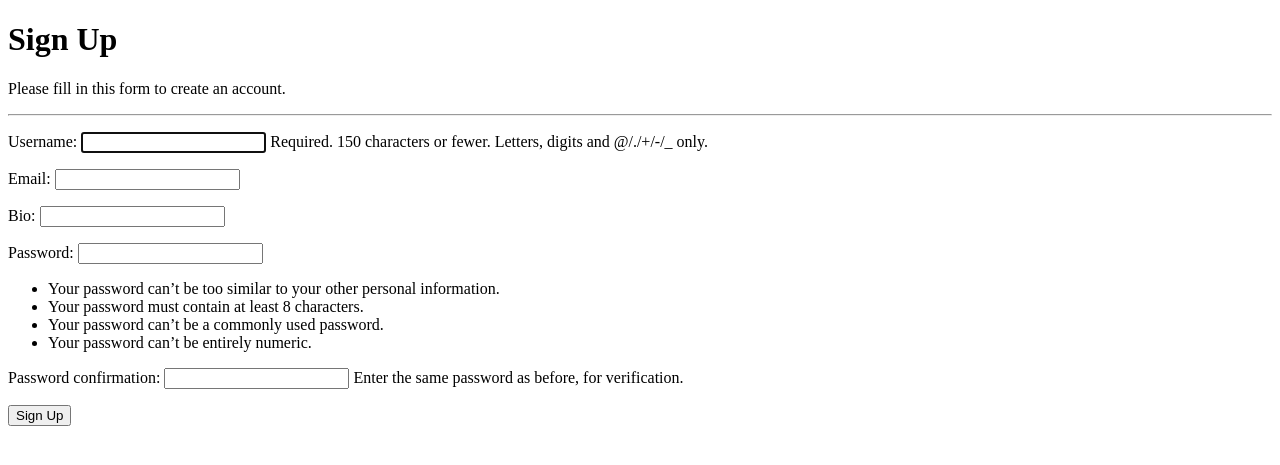
After one commit to yashkabra007/Musico, a Django app: page /signup/ in a window 1280 px wide. The commit adds this page. Shown: the top 465 px of the page. Run offline with Django 3.2, Linux system fonts and the light colour scheme.

Commit message:
made signup form

```diff
--- /dev/null
+++ b/music/forms.py
@@ -0,0 +1,13 @@
+from django import forms
+from django.contrib.auth.forms import UserCreationForm
+from django.contrib.auth.models import User
+
+
+class SignUpForm(UserCreationForm):
+    # profile_photo = forms.FileField()
+    bio = forms.CharField(max_length=20)
+    email = forms.EmailField(max_length=25)
+
+    class Meta:
+        model = User
+        fields = ('username', 'email', 'bio', 'password1', 'password2')
--- a/music/models.py
+++ b/music/models.py
@@ -27,9 +27,9 @@ class Song(models.Model):
 
 class Profile(models.Model):
     user = models.OneToOneField(User, on_delete=models.CASCADE)
-    favourite_songs = models.ManyToManyField(Song, related_name='profiles')
-    profile_photo = models.FileField()
-    bio = models.CharField(max_length=20)
+    favourite_songs = models.ManyToManyField(Song, related_name='profiles', blank=True)
+    profile_photo = models.FileField(blank=True)
+    bio = models.CharField(max_length=20, default="")
 
 
 @receiver(post_save, sender=User)
--- a/music/templates/music/base.html
+++ b/music/templates/music/base.html
@@ -29,7 +29,7 @@
         <li style="float:right"><a href="">Hello {{ user.username }}</a></li>
     {% else %}
         <li style="float:right"><a href="{% url 'login' %}">Login</a></li>
-        <li style="float:right"><a href="">Signup</a></li>
+        <li style="float:right"><a href="{% url 'signup' %}">Signup</a></li>
     {% endif %}
 </ul>
 
--- /dev/null
+++ b/music/templates/registration/signup.html
@@ -0,0 +1,138 @@
+<!DOCTYPE html>
+<html>
+{% comment %}<style>
+body {font-family: Arial, Helvetica, sans-serif;}
+* {box-sizing: border-box;}
+
+/* Full-width input fields */
+input[type=text], input[type=password], input[type=date]  {
+  width: 100%;
+  padding: 15px;
+  margin: 5px 0 22px 0;
+  display: inline-block;
+  border: none;
+  background: #f1f1f1;
+}
+
+/* Add a background color when the inputs get focus */
+input[type=text]:focus, input[type=password]:focus, input[type=date]:focus {
+  background-color: #ddd;
+  outline: none;
+}
+
+/* Set a style for all buttons */
+button {
+  background-color: #4CAF50;
+  color: white;
+  padding: 14px 20px;
+  margin: 8px 0;
+  border: none;
+  cursor: pointer;
+  width: 100%;
+  opacity: 0.9;
+}
+
+button:hover {
+  opacity:1;
+}
+
+.signupbtn {
+  width: 50%;
+  margin-left:25%;
+  margin-right:25%;
+}
+
+/* Add padding to container elements */
+.container {
+  padding: 16px;
+}
+
+/* The Modal (background) */
+.modal {
+  position: fixed; /* Stay in place */
+  z-index: 1; /* Sit on top */
+  left: 0;
+  top: 0;
+  width: 100%; /* Full width */
+  height: 100%; /* Full height */
+  overflow: auto; /* Enable scroll if needed */
+  background-color: #474e5d;
+  padding-top: 50px;
+}
+
+/* Modal Content/Box */
+.modal-content {
+  background-color: #fefefe;
+  margin: 5% auto 15% auto; /* 5% from the top, 15% from the bottom and centered */
+  border: 1px solid #888;
+  width: 50%; /* Could be more or less, depending on screen size */
+}
+
+/* Style the horizontal ruler */
+hr {
+  border: 1px solid #f1f1f1;
+  margin-bottom: 25px;
+}
+
+
+/* Clear floats */
+.clearfix::after {
+  content: "";
+  clear: both;
+  display: table;
+}
+
+h1, p {
+  text-align:center;
+}
+
+
+</style>{% endcomment %}
+<body>
+<div class="modal">
+  <form class="modal-content" action="" method="POST">
+    <div class="container">
+      <h1>Sign Up</h1>
+      <p>Please fill in this form to create an account.</p>
+      <hr>
+        {% csrf_token %}
+        {{ form.as_p }}
+
+     {% comment %} <label for="id_username"><b>Name</b></label>
+      <input type="text" id="id_username" placeholder="Your name" name="username" required>
+
+      <label for="id_email"><b>Email</b></label>
+      <input type="text" id="id_email" placeholder="Your email" name="email" required>
+{% endcomment %}
+{##}
+{#      <label for="gender"><b>Gender</b></label>#}
+{#      <input type="text" placeholder="" name="gender" required>#}
+{##}
+{#      <label for="id_password1"><b>Password</b></label>#}
+{#      <input type="password" id="id_password1" placeholder="password" name="password1" required>#}
+{##}
+{#      <label for="id_password2"><b>Password confirmation</b></label>#}
+{#      <input type="password"  id="id_password2" placeholder="password again" name="password2" required>#}
+{##}
+{#      <label for="id_gender"><b>Gender</b></label>&nbsp;&nbsp;&nbsp;#}
+{#      <input type="radio" id="id_gender" name="gender" value="Male"> Male &nbsp;&nbsp;#}
+{#      <input type="radio" id="id_gender" name="gender" value="Female"> Female &nbsp;&nbsp;#}
+{#      <input type="radio" id="id_gender" name="gender" value="Other"> Other &nbsp;&nbsp; <br><br><br>#}
+{##}
+{#      <label for="id_Birthday"><b>Date of birth</b></label>#}
+{#      <input type="date" id="id_Birthday" placeholder="" name="Birthday">#}
+
+      <div class="clearfix">
+        <button type="submit" class="signupbtn">Sign Up</button>
+      </div>
+    </div>
+  </form>
+</div>
+</body>
+</html>
+
+
+{% comment %}
+For Signup form styling:-
+https://stackoverflow.com/questions/49346582/how-do-i-style-my-user-registration-form-using-bootstrap-in-django
+{% endcomment %}
--- a/music/views.py
+++ b/music/views.py
@@ -1,7 +1,9 @@
-from django.shortcuts import render, get_object_or_404
+from django.shortcuts import render, get_object_or_404, redirect
 from django.http import Http404
 from .models import Album, Song
 from django.contrib.auth.decorators import login_required
+from .forms import SignUpForm
+from django.contrib.auth import login, authenticate
 
 
 def index(request):
@@ -37,3 +39,20 @@ def favorite(request, album_id):
         selected_song.is_favorite = True
         selected_song.save()
         return render(request, 'music/details.html', {'album': album})
+
+
+def signup(request):
+    if request.method == 'POST':
+        form = SignUpForm(request.POST)
+        if form.is_valid():
+            user = form.save()
+            user.refresh_from_db()  # load the profile instance created by the signal
+            user.profile.bio = form.cleaned_data.get('bio')
+            user.save()
+            raw_password = form.cleaned_data.get('password1')
+            user = authenticate(username=user.username, password=raw_password)
+            login(request, user)
+            return redirect('/music/')
+    else:
+        form = SignUpForm()
+    return render(request, 'registration/signup.html', {'form': form})
--- a/project2/urls.py
+++ b/project2/urls.py
@@ -16,15 +16,17 @@ Including another URLconf
 
 from django.contrib import admin
 from django.conf.urls import include, url
-from django.conf import  settings
+from django.conf import settings
 from django.conf.urls.static import static
 from django.contrib.auth import views
+from music import views as v
 
 urlpatterns = [
     url(r'^admin/', admin.site.urls),
     url(r'^music/', include('music.urls')),
     url('^accounts/login/', views.LoginView.as_view(), name='login'),
     url('^accounts/logout/', views.LogoutView.as_view(next_page='/music/'), name='logout'),
+    url(r'^signup/$', v.signup, name='signup'),
 ]
 
 if settings.DEBUG:
```
Also changed, not shown: db.sqlite3, music/migrations/0003_auto_20190321_0352.py (added).
